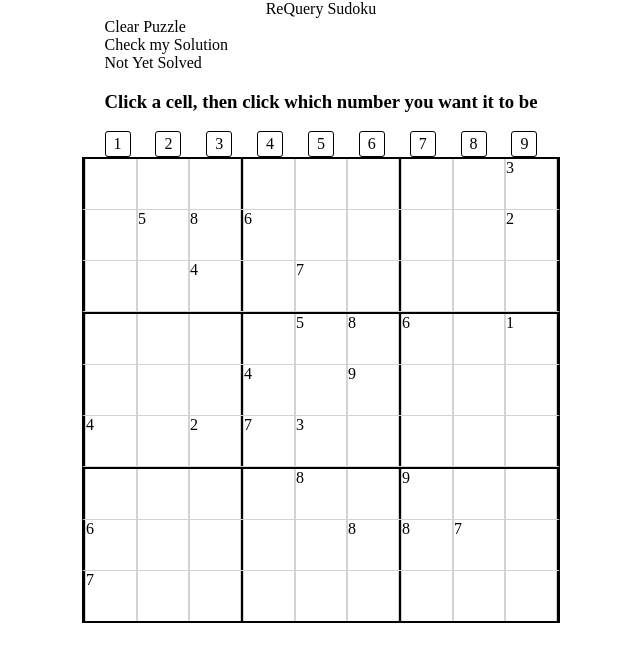
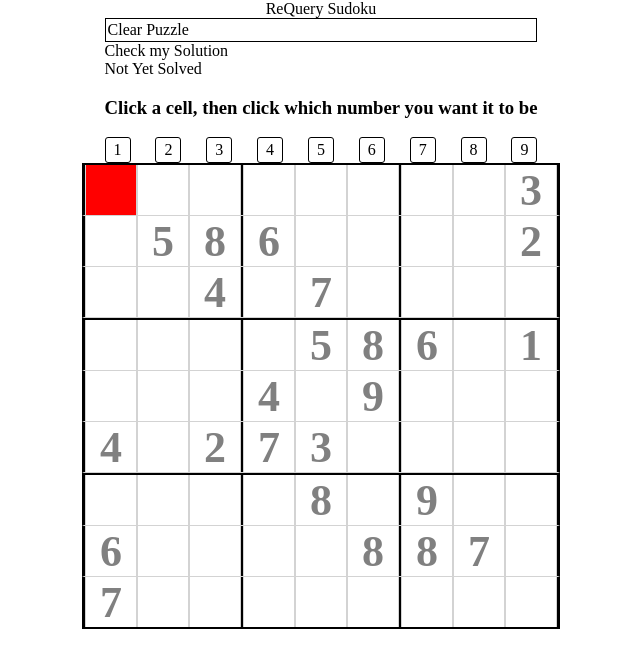
Before and after one commit to happler/requery_sudoku, a website with bundled scripts: page index.html in a window 1280 px wide. Both pictures are taken after a click on the item 430 px from the left and 184 px from the top of the page. Shown: the whole page, without its empty margins (319-959 px from the left). Built offline with nearby package versions, Linux system fonts and the light colour scheme.

Commit message:
add fixed  and mutable cells

```diff
--- a/assets/stylesheets/main.css
+++ b/assets/stylesheets/main.css
@@ -21,7 +21,19 @@ main {
   height: 50px;
   border-left: 1px solid lightgrey;
   border-right: 1px solid lightgrey;
+  text-align: center;
+  vertical-align: middle;
+  font-size: 44px;
 }
+
+.fixed {
+  font-weight: bold;
+  color: grey;
+}
+
+.mutable {
+}
+
 .sub-row {
   border-left: 1px solid black;
   border-right: 1px solid black;
@@ -57,3 +69,16 @@ body {
   justify-content: center;
   align-items: center;
 }
+
+.selected {
+  background-color: red;
+}
+
+.mutable:hover {
+  background-color: lightblue;
+}
+
+.clear {
+  padding: 2px;
+  border: 1px solid black;
+}
--- a/js/board.js
+++ b/js/board.js
@@ -2,10 +2,11 @@ import { isEqual } from "lodash";
 
 class Board {
   constructor() {
-    this.grid = this.grid();
+    this.grid = this.newGrid();
+    this.resetGrid.bind(this);
   }
 
-  grid() {
+  newGrid() {
     return [
       ["", "", "", "", "", "", "", "", 3],
       ["", 5, 8, 6, "", "", "", "", 2],
@@ -20,7 +21,7 @@ class Board {
   }
 
   resetGrid() {
-    this.grid = this.grid();
+    this.grid = this.newGrid();
   }
   answer() {
     return [
--- a/js/game.js
+++ b/js/game.js
@@ -6,21 +6,33 @@ class Game {
     this.selected = null;
     this.setListeners();
     this.mapGrid();
+    // this.mapGrid.bind(this);
   }
 
   setListeners() {
     $r(".add-num").on("click", e => {
       const node = $r(`.${this.selected}`);
       node.removeClass("selected");
-      node.html(e.currentTarget.value);
-      this.board.grid[this.selected[7]][this.selected[5]] =
-        e.currentTarget.value;
+      debugger;
+      node.html(e.target.value);
+      this.board.grid[this.selected[7]][this.selected[5]] = e.target.value;
       this.selected = null;
     });
 
     $r(".cell").on("click", e => {
-      e.currentTarget.addClass("selected");
-      this.selected = e.currentTarget.value;
+      debugger;
+      if (
+        $r(e.currentTarget)
+          .attr("class")
+          .split(" ")
+          .indexOf("fixed") === -1
+      ) {
+        if (this.selected) {
+          $r(`.${this.selected}`).removeClass("selected");
+        }
+        $r(e.currentTarget).addClass("selected");
+        this.selected = e.currentTarget.attributes.value.value;
+      }
     });
 
     $r(".clear").on("click", e => {
@@ -29,6 +41,7 @@ class Game {
     });
 
     $r(".check").on("click", e => {
+      debugger;
       const $solved = $r(".solved-status");
       if (this.board.solved()) {
         $solved.html("You Solved it!");
@@ -41,7 +54,14 @@ class Game {
   mapGrid() {
     for (let row = 0; row < 9; row++) {
       for (let col = 0; col < 9; col++) {
-        $r(`.cell-${row}-${col}`).html(`${this.board.grid[row][col]}`);
+        const cellFillValue = this.board.grid[row][col];
+        const $cellToFill = $r(`.cell-${row}-${col}`);
+        if (cellFillValue !== "") {
+          $cellToFill.addClass("fixed");
+        } else {
+          $cellToFill.addClass("mutable");
+        }
+        $cellToFill.html(`${cellFillValue}`);
       }
     }
   }
--- a/src/index.js
+++ b/src/index.js
@@ -1,6 +1,5 @@
 import Game from "../js/game.js";
 
 $r(() => {
-  console.log("hi from jq game main");
   const game = new Game();
 });
```
Also changed, not shown: dist/main.js.
